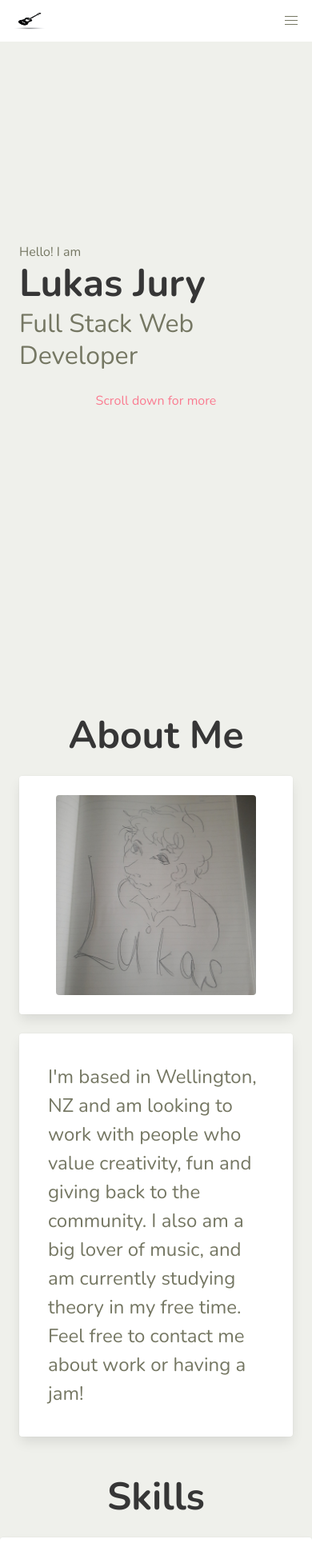
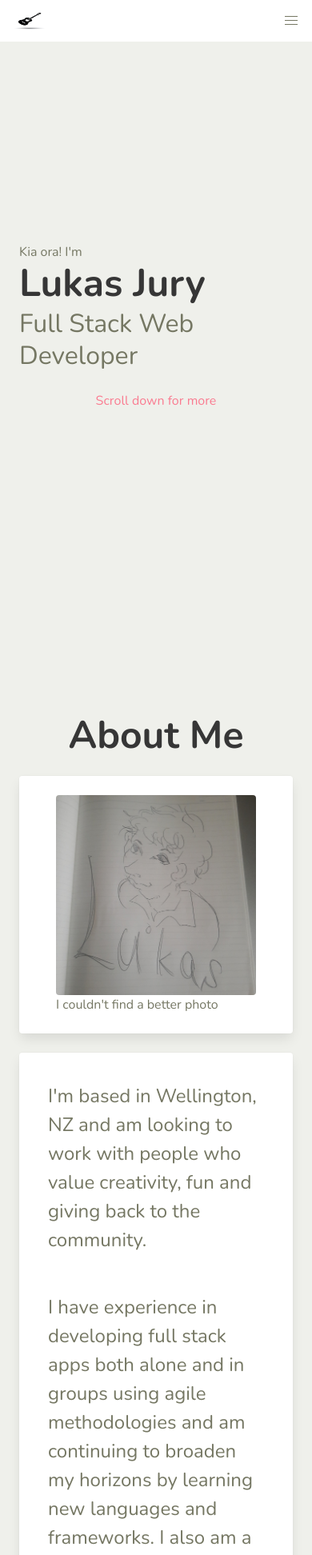
Before and after one commit to lukas-jj/my-portfolio, a React (Create React App) app in the folder my-portfolio/: page /#/ in a window 390 px wide. Shown: the top 1944 px of the page at 80% size. Built offline with nearby package versions, Linux system fonts and the light colour scheme.

Commit message:
add html fix view port issue for mobile

```diff
--- a/my-portfolio/public/index.html
+++ b/my-portfolio/public/index.html
@@ -10,6 +10,8 @@
       name="description"
       content="Web site created using create-react-app"
     />
+    <meta name="viewport" content="width=device-width, initial-scale=1.0, maximum-scale=1.0, user-scalable=no" />
+
     <link rel="apple-touch-icon" href="%PUBLIC_URL%/logo192.png" />
 
     <link rel="stylesheet" href="https://cdn.jsdelivr.net/npm/bulma@0.9.1/css/bulma.min.css">
--- a/my-portfolio/src/components/AboutMe.jsx
+++ b/my-portfolio/src/components/AboutMe.jsx
@@ -15,22 +15,28 @@ function AboutMe() {
 
                     <h1 data-aos="fade-right" className="title is-1 has-text-centered animate__backInDown">About Me</h1>
                     <div className="columns">
-                        <div className="column is-narrow">
+                        <div className="column is-narrow" >
                             <div className="card" >
-                                <div className="card-content is-flex is-justify-content-center is-align-items-center"  >
+                                <div className="card-content is-flex is-justify-content-center is-align-items-center" data-aos="fade-right"  >
                                     <div className="card-image" >
                                         <img className="image" id="about-me-image" src={lukas} />
+
+                                        <div className="">I couldn't find a better photo</div>
                                     </div>
                                 </div>
                             </div>
                         </div>
-                        <div className="column">
+                        <div className="column" data-aos="fade-left">
                         <div className="card">
                             <div className="card-content">
                                 <p id="about-me-p" class="content is-large p-3">
 
-                                    I'm based in Wellington, NZ and am looking to work with people who value creativity, fun and giving back to the community. I also am a big lover of music, and am currently studying theory in my free time. Feel free to contact me about work or having a jam!
-            </p>
+                                    I'm based in Wellington, NZ and am looking to work with people who value creativity, fun and giving back to the community.
+</p>
+<p id="about-me-p" class="content is-large p-3">
+                                    I have experience in developing full stack apps both alone and in groups using agile methodologies and am continuing to broaden my horizons by learning new languages and frameworks. I also am a big lover of music, and am learning theory in my free time tool. Feel free to contact me about work or simply having a jam!
+                                    </p>
+
                             </div>
                         </div>
                     </div>
--- a/my-portfolio/src/components/Home.jsx
+++ b/my-portfolio/src/components/Home.jsx
@@ -10,7 +10,7 @@ function Home() {
     return (
         <section id="home" className="hero is-fullheight is-fullheight-with-navbar">
             <div className="hero-body">
-                <div className="container">Hello! I am
+                <div className="container">Kia ora! I'm
         <h1 className="title is-1" >
                         Lukas Jury
         </h1>
--- a/my-portfolio/src/components/Nav.jsx
+++ b/my-portfolio/src/components/Nav.jsx
@@ -20,7 +20,7 @@ function Nav() {
 
         <nav className='navbar is-fixed-top' role='navigation' aria-label='main navigation'>
             <div className='navbar-brand'>
-                <a href='https://www.youtube.com/watch?v=4P9mmZyGb4s&ab_channel=bluesvalerio' target="__blank"className='navbar-item'>
+                <a href='/https://www.youtube.com/watch?v=mvSR8lyLKtY&ab_channel=DanielPadim' className='navbar-item'>
                     <img
                         src={logo}
                         alt='Logo'
--- a/my-portfolio/src/components/Skills.jsx
+++ b/my-portfolio/src/components/Skills.jsx
@@ -12,9 +12,12 @@ import Express from '../express.svg'
 import MySQL from '../mysql.svg'
 import Redux from '../redux.svg'
 import Bulma from '../bulma.png'
+import Ableton from '../ableton.png'
+import ComingSoon from '../comingSoon.png'
+
 import '../styles/Skills.css'
 
-const images = [{ name: "Git", src: Git }, { name: "CSS3", src: CSS3 }, { name: "Javascript", src: Javascript }, { name: "HTML5", src: HTML5 }, { name: "React", src: React }, { name: "Node", src: Node }, { name: "Express", src: Express }, { name: "MySQL", src: MySQL }, { name: "Redux", src: Redux }, { name: "Bulma", src: Bulma },]
+const images = [{ name: "Git", src: Git }, { name: "CSS3", src: CSS3 }, { name: "Javascript", src: Javascript }, { name: "HTML5", src: HTML5 }, { name: "React", src: React }, { name: "Node", src: Node }, { name: "Express", src: Express }, { name: "MySQL", src: MySQL }, { name: "Redux", src: Redux }, { name: "Bulma", src: Bulma }, { name: "Ableton", src: Ableton }, { name: "More soon!", src: ComingSoon }]
 
 function Skills() {
 
@@ -25,7 +28,7 @@ function Skills() {
         <section id="skills" class="hero is-fullheight">
             <h1 data-aos="fade-left" className="title is-1 has-text-centered">Skills</h1>
             <div id="icon-columns" className="columns is-multiline">
-                {images.map(image => <div  data-aos="fade-left"className='column is-one-quarter'>
+                {images.map(image => <div  data-aos="fade-left" className='column is-one-quarter'>
                     <div className="card">
                         <div className="card-content">
                             <div className="imageWrapper">
```
Also changed, not shown: my-portfolio/src/ableton.png (added), my-portfolio/src/comingSoon.png (added).
